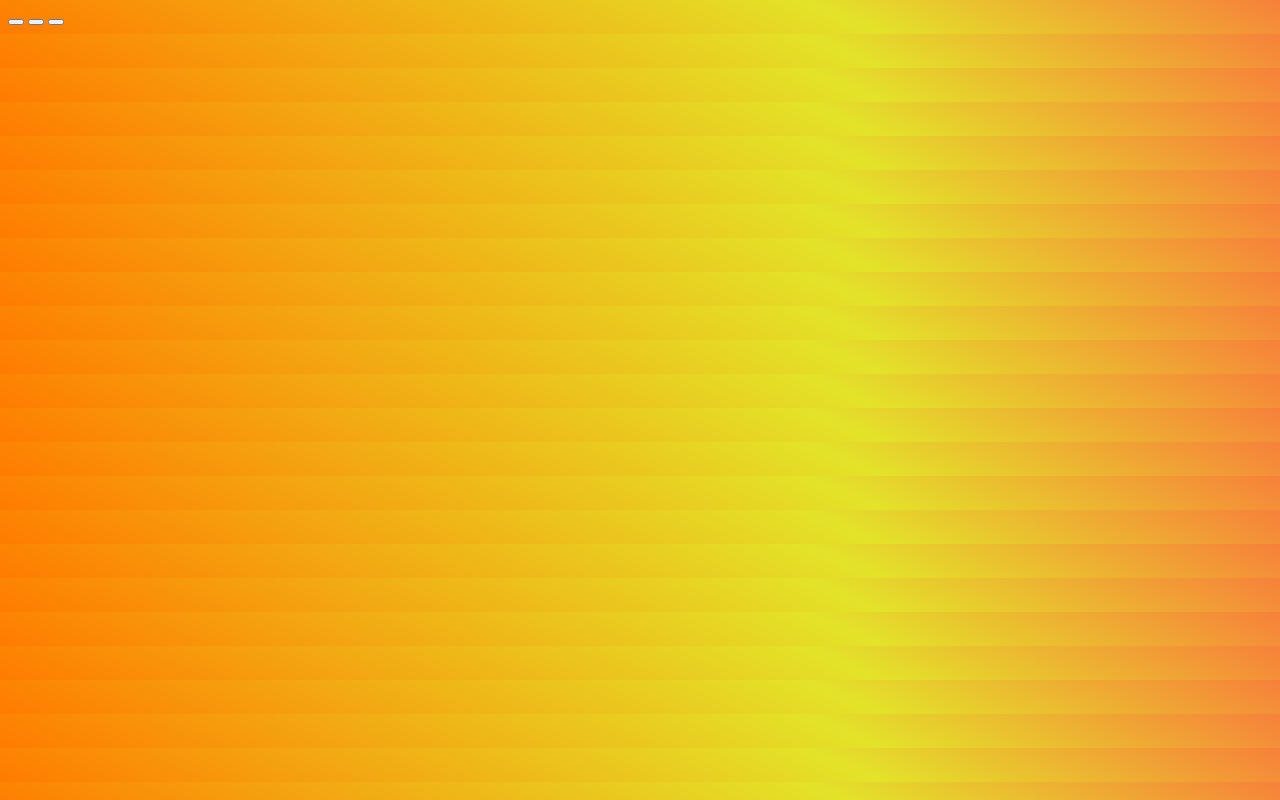
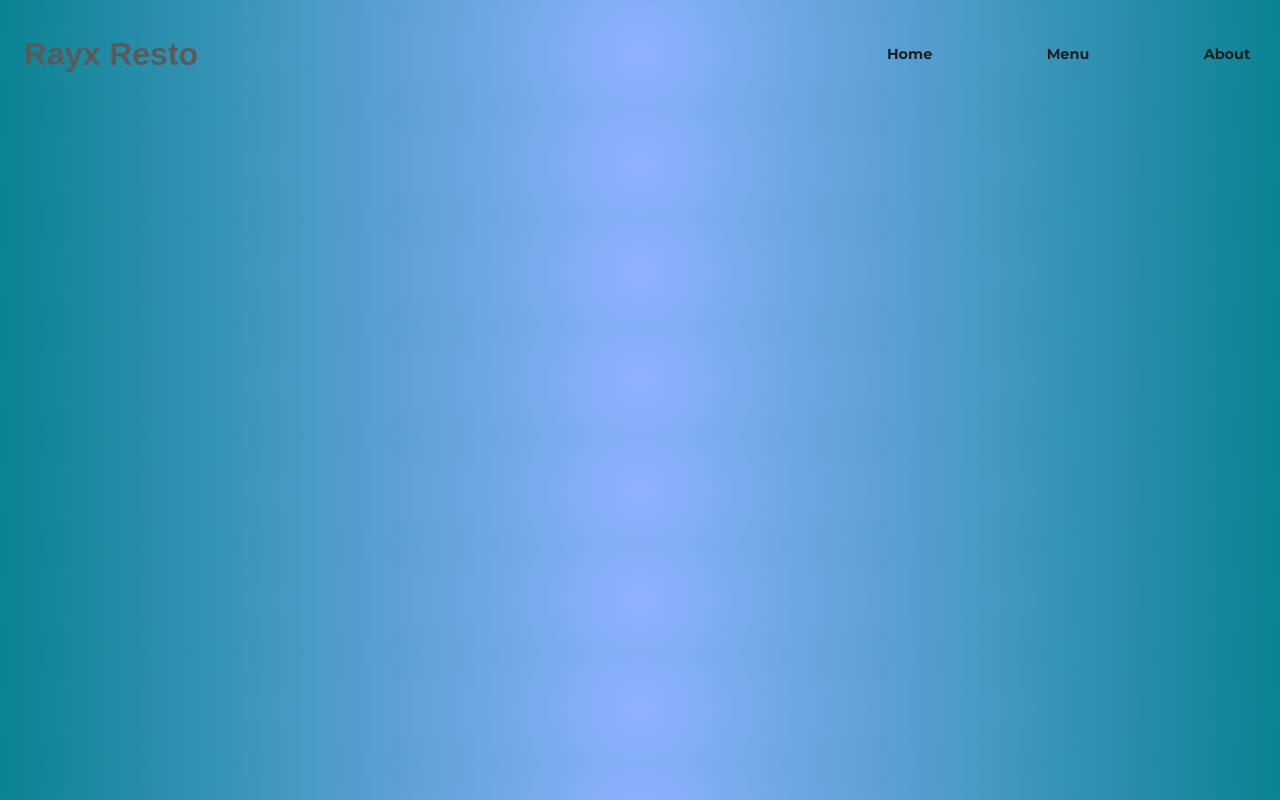
Before and after one commit to rayx3000/restaurant-page, a website built with webpack: page src/template.html in a window 1280 px wide. Built offline with nearby package versions, Linux system fonts and the light colour scheme; a web font is replaced by a local one.

Commit message:
add and designed header

```diff
--- a/package.json
+++ b/package.json
@@ -23,6 +23,7 @@
     "html-webpack-plugin": "^5.6.5",
     "style-loader": "^4.0.0",
     "webpack": "^5.103.0",
-    "webpack-cli": "^6.0.1"
+    "webpack-cli": "^6.0.1",
+    "webpack-dev-server": "^5.2.2"
   }
 }
--- a/src/styles.css
+++ b/src/styles.css
@@ -1,7 +1,48 @@
+@import url('https://fonts.googleapis.com/css2?family=Asimovian&family=Epilogue:ital,wght@0,100..900;1,100..900&family=Montserrat:ital,wght@0,100..900;1,100..900&family=Orbitron:wght@400..900&family=Raleway:ital,wght@0,100..900;1,100..900&display=swap');
+
 body{
-    background: #f7803b;
-    background: -webkit-linear-gradient(204deg, rgba(247, 128, 59, 1) 0%, rgba(227, 227, 41, 1) 35%, rgba(255, 123, 0, 1) 100%);
-    background: -moz-linear-gradient(204deg, rgba(247, 128, 59, 1) 0%, rgba(227, 227, 41, 1) 35%, rgba(255, 123, 0, 1) 100%);
-    background: linear-gradient(204deg, rgba(247, 128, 59, 1) 0%, rgba(227, 227, 41, 1) 35%, rgba(255, 123, 0, 1) 100%);
-    filter: progid:DXImageTransform.Microsoft.gradient(startColorstr="#F7803B", endColorstr="#FF7B00", GradientType=0);
+    background: rgba(20, 94, 255, 10);
+    background: radial-gradient(circle, rgba(20, 94, 255, 0.48) 0%, rgba(9, 131, 145, 1) 100%);
 }
+
+*{
+    font-family: "Raleway", sans-serif;;
+}
+
+header{
+    display: flex;
+    align-items: center;
+    justify-content: space-between;
+    padding: 0.5% 1.25%;
+}
+
+header h1{
+    color: rgb(90, 90, 90);
+    font-family: "Asimovian", sans-serif;
+}
+
+nav{
+    display: flex;
+    justify-content: space-evenly;
+    gap: 8vw;
+}
+
+nav button{
+    background: transparent;
+    border: none;
+    font-weight: bold;
+    font-size: 0.9em;
+    font-family: "Montserrat", sans-serif;
+    color: #202020;
+    cursor: pointer;
+}
+
+nav button:hover{
+    box-shadow: rgb(38, 57, 77) 0px 20px 30px -10px;
+    color: #353535;
+}
+
+nav button:active{
+    color: #505050;
+    transform: scale(0.92);
+}
--- a/src/template.html
+++ b/src/template.html
@@ -3,15 +3,16 @@
 <head>
     <meta charset="UTF-8">
     <meta name="viewport" content="width=device-width, initial-scale=1.0">
-    <title>Document</title>
+    <title>Rayx Resto</title>
     <link rel="stylesheet" href="styles.css">
 </head>
 <body>
     <header>
+        <h1>Rayx Resto</h1>
         <nav>
-            <button></button>
-            <button></button>
-            <button></button>
+            <button>Home</button>
+            <button>Menu</button>
+            <button>About</button>
         </nav>
     </header>
     <div id="content"></div>
--- a/webpack.config.js
+++ b/webpack.config.js
@@ -9,6 +9,10 @@ module.exports = {
     filename: "main.js",
     path: path.resolve(__dirname, "dist"),
     clean: true,
+  },
+  devtool: "eval-source-map",
+  devServer: {
+    watchFiles: ["./src/template.html"],
   },
   plugins: [
     new HtmlWebpackPlugin({
```
Also changed, not shown: 1 other file.
